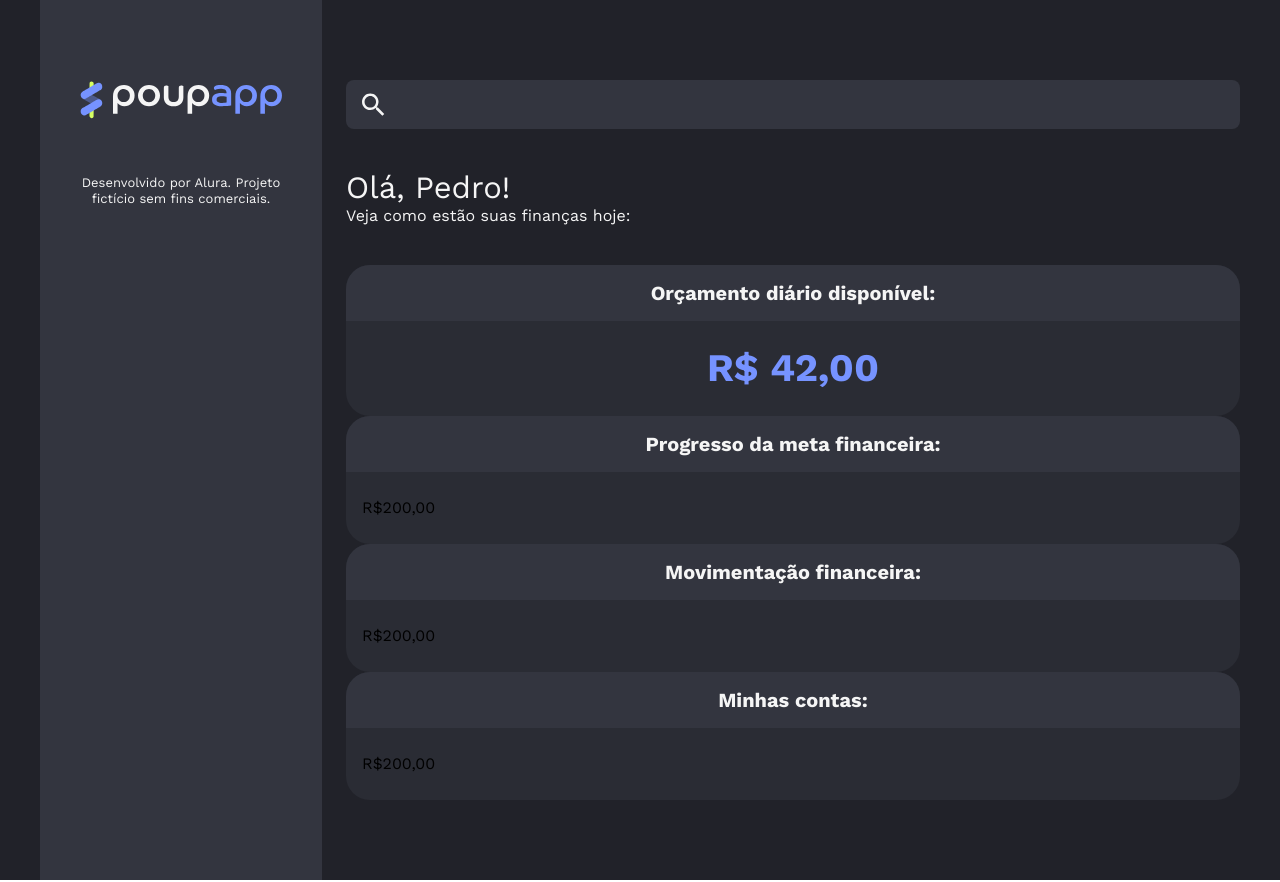
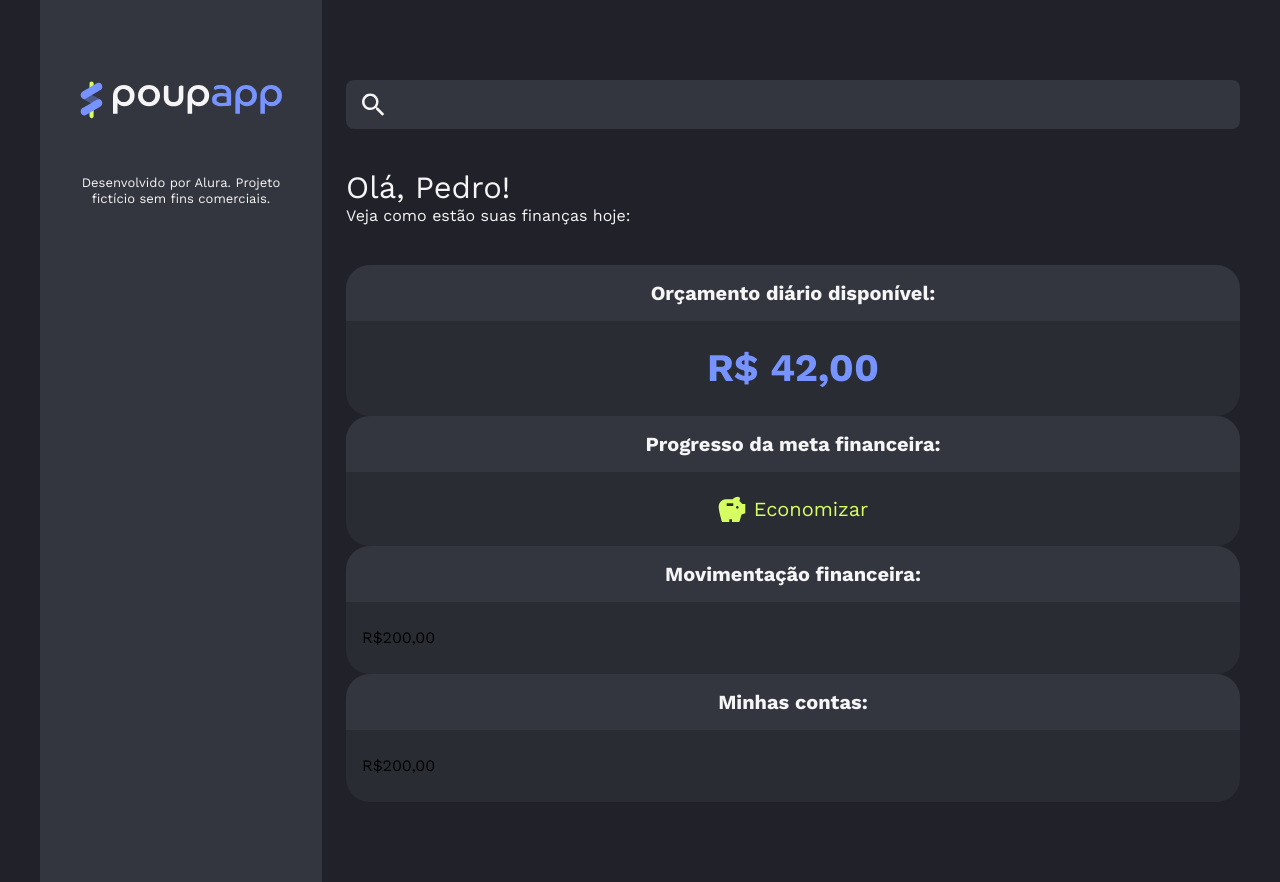
Before and after one commit to pedrohg99/poupapp-tailwind, a React (Vite) app: page / in a window 1280 px wide. Built offline with nearby package versions, Linux system fonts and the light colour scheme.

Commit message:
Cria e estiliza component SavingStatus

```diff
--- a/src/App.jsx
+++ b/src/App.jsx
@@ -4,6 +4,7 @@
 import { Container } from "./components/Container";
 import { DailyBudget } from "./components/DailyBudget";
 import { Main } from "./components/Main";
+import { SavingsStatus } from "./components/SavingsStatus";
 import { SearchInput } from "./components/SearchInput";
 import { Typography } from "./components/Typography";
 
@@ -36,7 +37,7 @@
                 Progresso da meta financeira:
               </Card.Header>
               <Card.Body>
-                R$200,00
+                <SavingsStatus />
               </Card.Body>
             </Card>
             <Card>
--- /dev/null
+++ b/src/components/SavingsStatus/index.jsx
@@ -0,0 +1,11 @@
+import { IconSavings } from "../icons"
+
+export const SavingsStatus = () => {
+    return (
+        <div>
+            <p className="text-secondary-income flex items-center gap-2 justify-center text-xl leading-[125%]">
+                <IconSavings /> Economizar
+            </p>
+        </div>
+    )
+}
--- a/src/index.css
+++ b/src/index.css
@@ -17,7 +17,7 @@
   --color-primary-highlight: #7693ff;
 
   /* Secondary colors */
-  --color-secondary-income: #06ff62;
+  --color-secondary-income: #d6ff62;
   --color-secondary-expense: #f8782b;
 
   --font-work-sans: "Work Sans", sans-serif;
```
